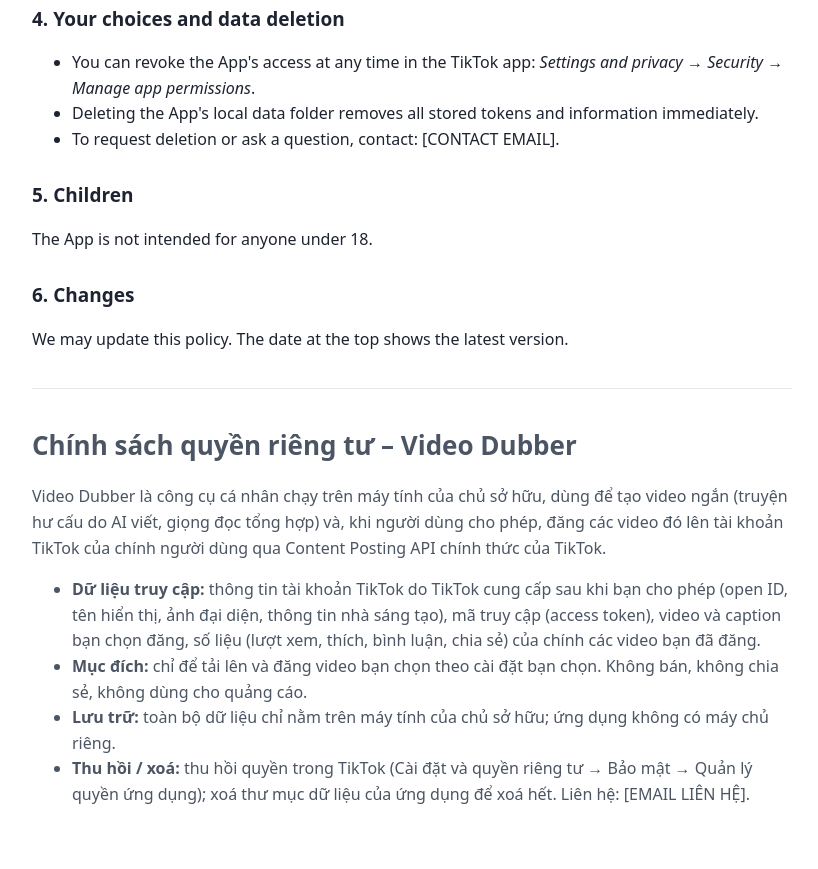
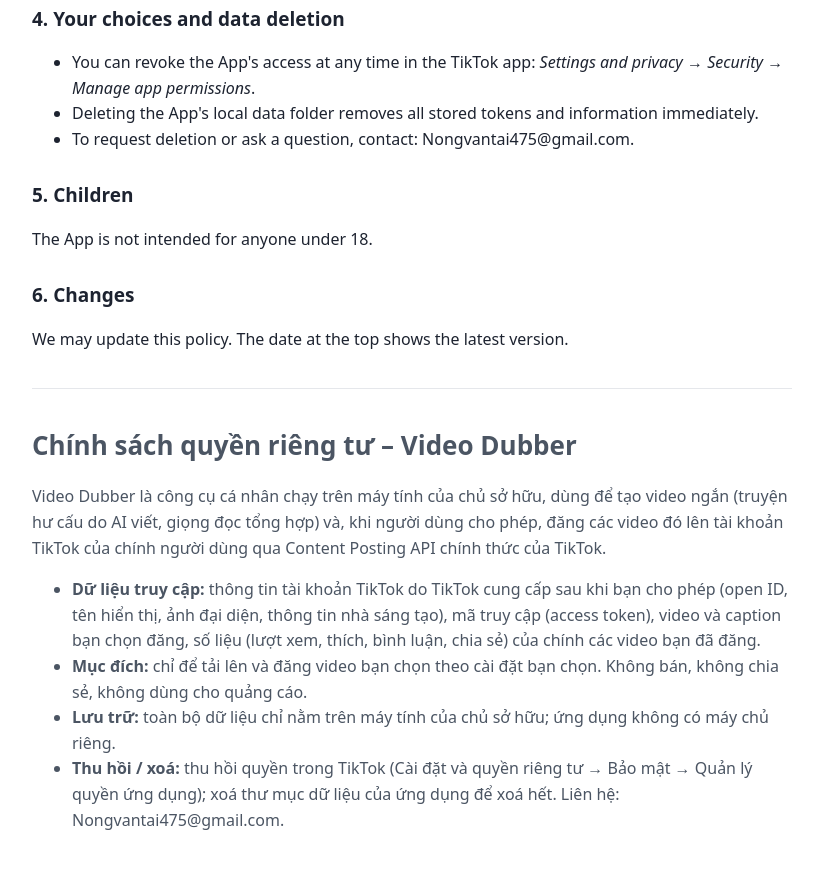
Before and after one commit to NongTai2/videodubber-policy, a plain HTML site: page privacy.html in a window 1280 px wide. Shown: the part 900-1769 px from the top of the page, without its empty margins (228-1046 px from the left). Before the commit the page ends 1748 px from the top, so only its background shows below. Drawn offline with Linux system fonts and the light colour scheme.

Commit message:
Update privacy.html

```diff
--- a/privacy.html
+++ b/privacy.html
@@ -46,7 +46,7 @@ server and does not send your data anywhere except to TikTok's official API endp
   <li>You can revoke the App's access at any time in the TikTok app: <i>Settings and privacy → Security →
       Manage app permissions</i>.</li>
   <li>Deleting the App's local data folder removes all stored tokens and information immediately.</li>
-  <li>To request deletion or ask a question, contact: [CONTACT EMAIL].</li>
+  <li>To request deletion or ask a question, contact: Nongvantai475@gmail.com.</li>
 </ul>
 
 <h2>5. Children</h2>
@@ -67,7 +67,7 @@ dùng qua Content Posting API chính thức của TikTok.</p>
   <li><b>Mục đích:</b> chỉ để tải lên và đăng video bạn chọn theo cài đặt bạn chọn. Không bán, không chia sẻ, không dùng cho quảng cáo.</li>
   <li><b>Lưu trữ:</b> toàn bộ dữ liệu chỉ nằm trên máy tính của chủ sở hữu; ứng dụng không có máy chủ riêng.</li>
   <li><b>Thu hồi / xoá:</b> thu hồi quyền trong TikTok (Cài đặt và quyền riêng tư → Bảo mật → Quản lý quyền ứng dụng);
-      xoá thư mục dữ liệu của ứng dụng để xoá hết. Liên hệ: [EMAIL LIÊN HỆ].</li>
+      xoá thư mục dữ liệu của ứng dụng để xoá hết. Liên hệ: Nongvantai475@gmail.com.</li>
 </ul>
 </div>
 </body>
```
